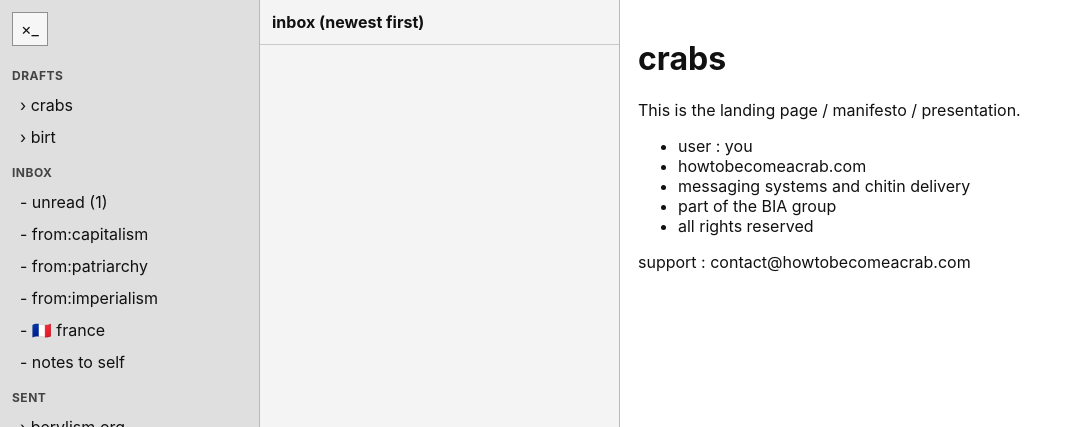
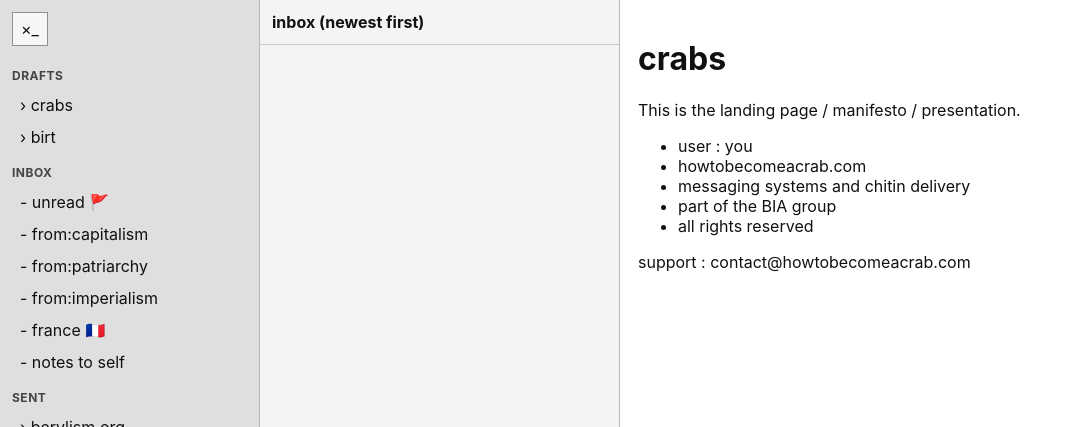
Before and after one commit to blhls/howtobecomeacrab, a Jekyll site: the page built from mail/index.md, in a window 1280 px wide. Shown: the top 427 px of the page, without its empty margins (0-1071 px from the left). Built offline with Jekyll 4.4.1, drawn with Linux system fonts in a browser that asks for light colours.

Commit message:
Update labels with emojis in folders.yml

```diff
--- a/_data/folders.yml
+++ b/_data/folders.yml
@@ -8,7 +8,7 @@ drafts:
 
 inbox:
   - key: unread
-    label: unread (1)
+    label: unread 🚩
     path: /mail/unread/
   - key: capitalism
     label: "from:capitalism"
@@ -20,7 +20,7 @@ inbox:
     label: "from:imperialism"
     path: /mail/from/imperialism/
   - key: france
-    label:  🇫🇷 france
+    label: france 🇫🇷
     path: /mail/from/france/
   - key: notes
     label: notes to self
```
